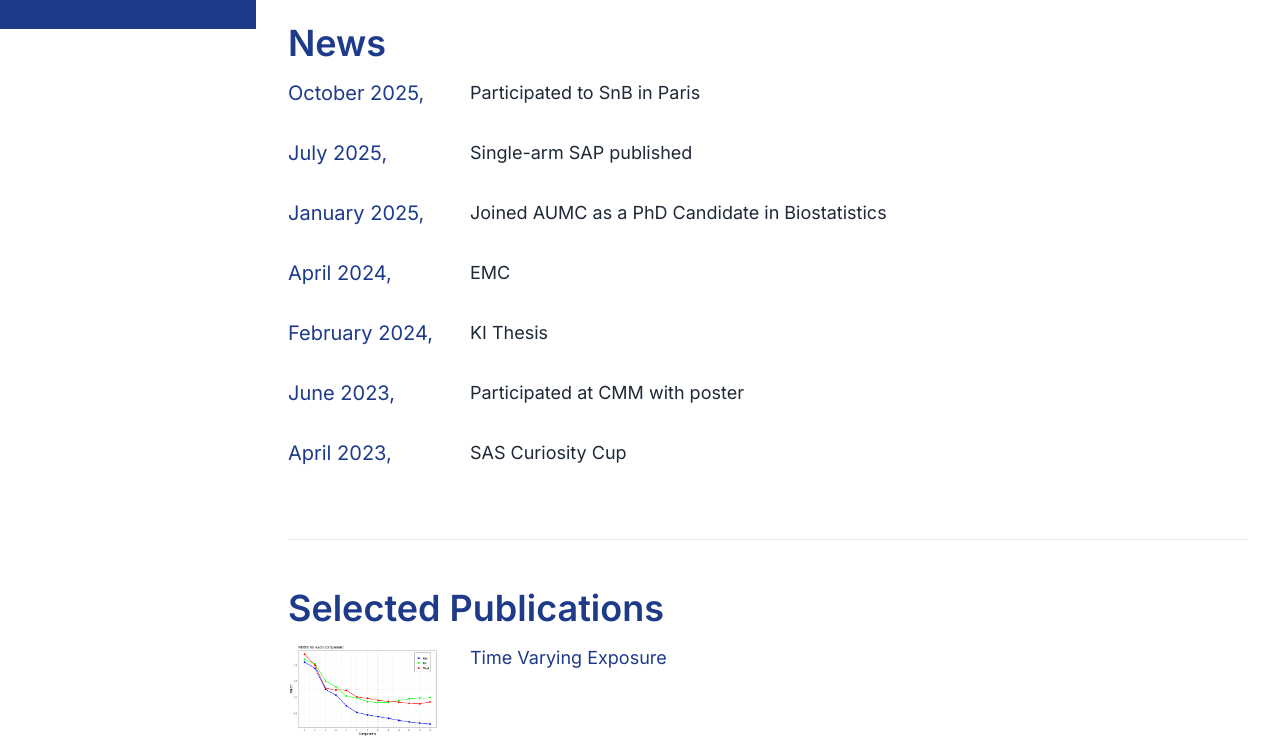
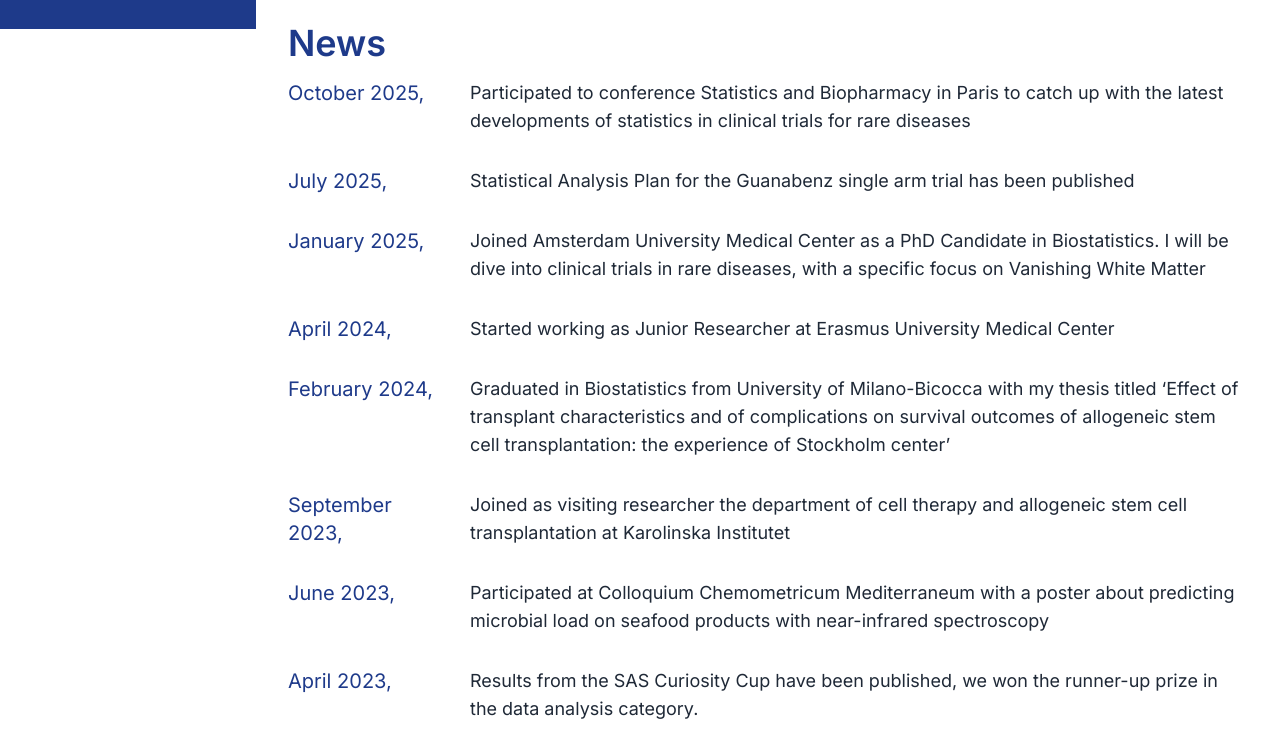
Before and after one commit to egonzato/PortfolioSetUp, an Astro site: page / in a window 1280 px wide. Shown: the part 771-1520 px from the top of the page. Built offline with nearby package versions, Linux system fonts and the light colour scheme; Astro itself is replaced by a stand-in of ours.

Commit message:
modifiche news e pagina papers

```diff
--- a/src/components/ui/PublicationsList.astro
+++ b/src/components/ui/PublicationsList.astro
@@ -9,34 +9,36 @@ interface Props {
 
 const { elements } = Astro.props
 ---
+
 <ul class='space-y-8'>
   {elements.map((element, index) => (
     <li class='group'>
       { isSkill(element)
-        ?
+        ? (
+          <>
             <h3 class='text-lg font-bold mb-2'>{element.title}</h3>
             <p>{element.description}</p>
-        :
-      <a
-        href={element.link as string}
-        class='block text-blue-900 hover:text-accent transition-colors duration-200'
-        target='_blank'
-      >
-        <h3 class='text-lg font-bold mb-2'>{element.title}</h3>
-      </a>
+          </>
+        )
+        : (
+          <>
+            <div
+              set:html={element.contentHtml}
+            ></div>
+            <!--
             <p class='text-base mb-2'>
               <span class='text-blue-900 font-medium'>Authors:</span>{' '}
-        <span
-          set:html={highlightAuthor(element.authors as string)}
-        />
+              <span set:html={highlightAuthor(element.authors as string)} />
             </p>
             <p class='text-sm mb-3'>
               <span class='italic'>{element.journal}</span> •{' '}
               {element.time}
             </p>
+            -->
             <p class="text-blue-900">{element.abstract}</p>
+          </>
+        )
       }
-    {/* Uncomment this line to add a small border bottom for each element */}
       {index !== elements.length -1 && <hr class="mt-6 border-b/40" />}
     </li>
   ))}
--- a/src/data/cv.ts
+++ b/src/data/cv.ts
@@ -71,58 +71,62 @@ export const skills = [
 export const news = [
 	{
 		date: 'October 2025,',
-		contentHtml: 'Participated to SnB in Paris'
+		contentHtml: 'Participated to conference Statistics and Biopharmacy in Paris to catch up with the latest developments of statistics in clinical trials for rare diseases'
 	},
 	{
 		date: 'July 2025,',
-		contentHtml: 'Single-arm SAP published'
+		contentHtml: 'Statistical Analysis Plan for the Guanabenz single arm trial has been published'
 	},
 	{
 		date: 'January 2025,',
-		contentHtml: 'Joined AUMC as a PhD Candidate in Biostatistics'
+		contentHtml: 'Joined Amsterdam University Medical Center as a PhD Candidate in Biostatistics. I will be dive into clinical trials in rare diseases, with a specific focus on Vanishing White Matter'
 	},
 	{
 		date: 'April 2024,',
-		contentHtml: 'EMC'
+		contentHtml: 'Started working as Junior Researcher at Erasmus University Medical Center'
 	},
 	{
 		date: 'February 2024,',
-		contentHtml: 'KI Thesis'
+		contentHtml: 'Graduated in Biostatistics from University of Milano-Bicocca with my thesis titled ‘Effect of transplant characteristics and of complications on survival outcomes of allogeneic stem cell transplantation: the experience of Stockholm center’'
+	},
+	{
+		date: 'September 2023,',
+		contentHtml: 'Joined as visiting researcher the department of cell therapy and allogeneic stem cell transplantation at Karolinska Institutet'
 	},
 	{
 		date: 'June 2023,',
-		contentHtml: 'Participated at CMM with poster'
+		contentHtml: 'Participated at Colloquium Chemometricum Mediterraneum with a poster about predicting microbial load on seafood products with near-infrared spectroscopy'
 	},
 	{
 		date: 'April 2023,',
-		contentHtml: 'SAS Curiosity Cup'
+		contentHtml: 'Results from the SAS Curiosity Cup have been published, we won the runner-up prize in the data analysis category.'
 	}
 ]
 
 export const publications = [
   {
-		title: 'MSc Thesis',
+    title: 'Handling multiple time-varying exposures in survival analysis',
     authors: 'Elia Gonzato',
-		journal: 'gwnwianwieniwn wigqw qw qw w wr eqr  qer qer qrgrerger grgerwrgwrgr rwew',
+    journal: '',
     time: '2024',
-		link: 'https://www.article.com/article',
-		abstract: 'abstract',
+    contentHtml: '<a href="https://www.nature.com/articles/s41598-025-14849-5" target="_blank" class="text-blue-900 hover:text-accent transition-colors duration-200">Time Varying Exposure</a>',
+    abstract: 'This study used paediatric data to compare methods for modeling multiple time-varying exposures in survival analysis. ...',
   },
   {
-		title: 'SAS Curiosity Cup',
+    title: 'Effect of transplant characteristics and complications (Master Thesis)',
     authors: 'Elia Gonzato',
-		journal: 'grgrrrrrrrrrrrrrrrrrht  hhhhhhhhhhhhhhhhhhhhhhhhhhhh rrrrrrrrrrrrrrrrrrrrrrrrrrr eeeeeeeeeeeeeeeeeeeeeeeeeeeeeeeeee tttttttttttttttttttttt',
+    journal: '',
     time: '2023',
-		link: 'https://www.article.com/article',
-		abstract: 'abstract',
+    contentHtml: '<a href="/PortfolioSetUp/Tesi_di_Gonzato_Elia___889721.pdf" target="_blank" class="text-blue-900 hover:text-accent transition-colors duration-200">MSc Thesis</a>',
+    abstract: 'Using data from 674 transplants in Stockholm (2015–2023), ...',
   },
   {
-		title: 'CCM',
+    title: 'Smokeless tobacco consumption and non-fatal stroke',
     authors: 'Elia Gonzato',
-		journal: 'grgrrrrrrrrrrrrrrrrrht  hhhhhhhhhhhhhhhhhhhhhhhhhhhh rrrrrrrrrrrrrrrrrrrrrrrrrrr eeeeeeeeeeeeeeeeeeeeeeeeeeeeeeeeee tttttttttttttttttttttt',
+    journal: '',
     time: '2025',
-		link: 'https://www.article.com/article',
-		abstract: 'abstract',
+    contentHtml: '<a href="/PortfolioSetUp/SASNuff.pdf" target="_blank" class="text-blue-900 hover:text-accent transition-colors duration-200">SAS Curiosity Cup paper</a>',
+    abstract: 'This paper aims to investigate the association between smokeless tobacco ...',
   }
 	// {
 	// 	title: 'The Radiation of Uranium Compounds',
```
Lines whose indentation alone changed are shown as unchanged.
